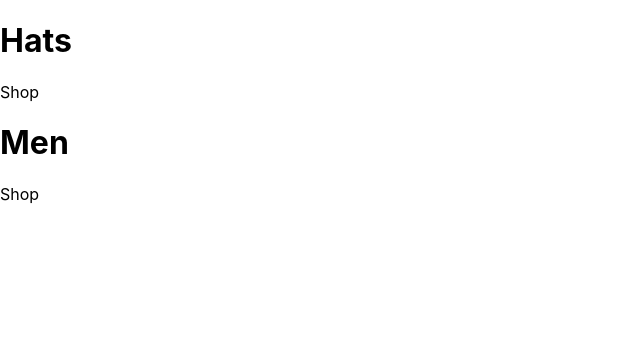
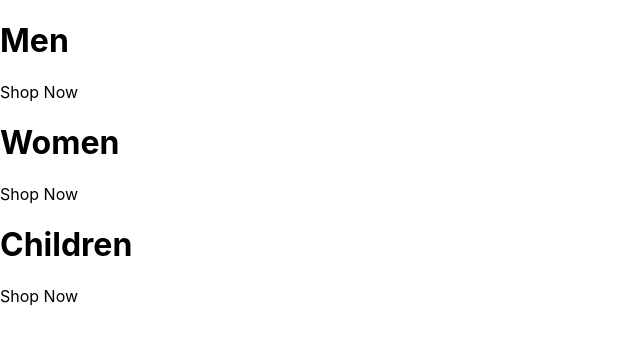
Before and after one commit to dhananjaym11/react-udemy-clothing, a React (Create React App) app: page / in a window 1280 px wide. Shown: the top 344 px of the page, without its empty margins (0-640 px from the left). Built offline with nearby package versions, Linux system fonts and the light colour scheme.

Commit message:
Added homepage components

```diff
--- /dev/null
+++ b/src/components/directory/directory.js
@@ -0,0 +1,37 @@
+import React from 'react';
+
+import MenuItem from '../menuItem/menuItem';
+
+class Directory extends React.Component {
+	constructor() {
+		super();
+		this.state = {
+			sections : [
+				{
+					id: 1,
+					title: 'Men'
+				},
+				{
+					id: 2,
+					title: 'Women'
+				},
+				{
+					id: 3,
+					title: 'Children'
+				},
+			]
+		}
+	}
+
+	render() {
+		return (
+			<div className="directory-menu">
+				{this.state.sections.map(section => (
+					<MenuItem key={section.id} title={section.title} />
+				))}
+			</div>
+		)
+	}
+}
+
+export default Directory;
--- a/src/components/menuItem/menuItem.js
+++ b/src/components/menuItem/menuItem.js
@@ -5,7 +5,7 @@ export default function MenuItem(props) {
 		<div className="menu-item">
 			<div className="content">
 				<h1 className="title">{props.title}</h1>
-				<span className="subtitle">{props.subtitle}</span>
+				<span className="subtitle">Shop Now</span>
 			</div>
 		</div>
 	)
--- a/src/containers/homePage/homePage.js
+++ b/src/containers/homePage/homePage.js
@@ -1,14 +1,11 @@
 import React from 'react';
 
-import MenuItem from '../../components/menuItem/menuItem';
+import Directory from '../../components/directory/directory';
 
 export default function HomePage() {
  	return (
 	 	<div className="homepage">
-			<div className="directory-menu">
-				<MenuItem title="Hats" subtitle="Shop"/>
-				<MenuItem title="Men" subtitle="Shop"/>
-			</div>
+			<Directory />
 		</div>
 	)
 }
```
Also changed, not shown: src/components/directory/directory.css (added).
